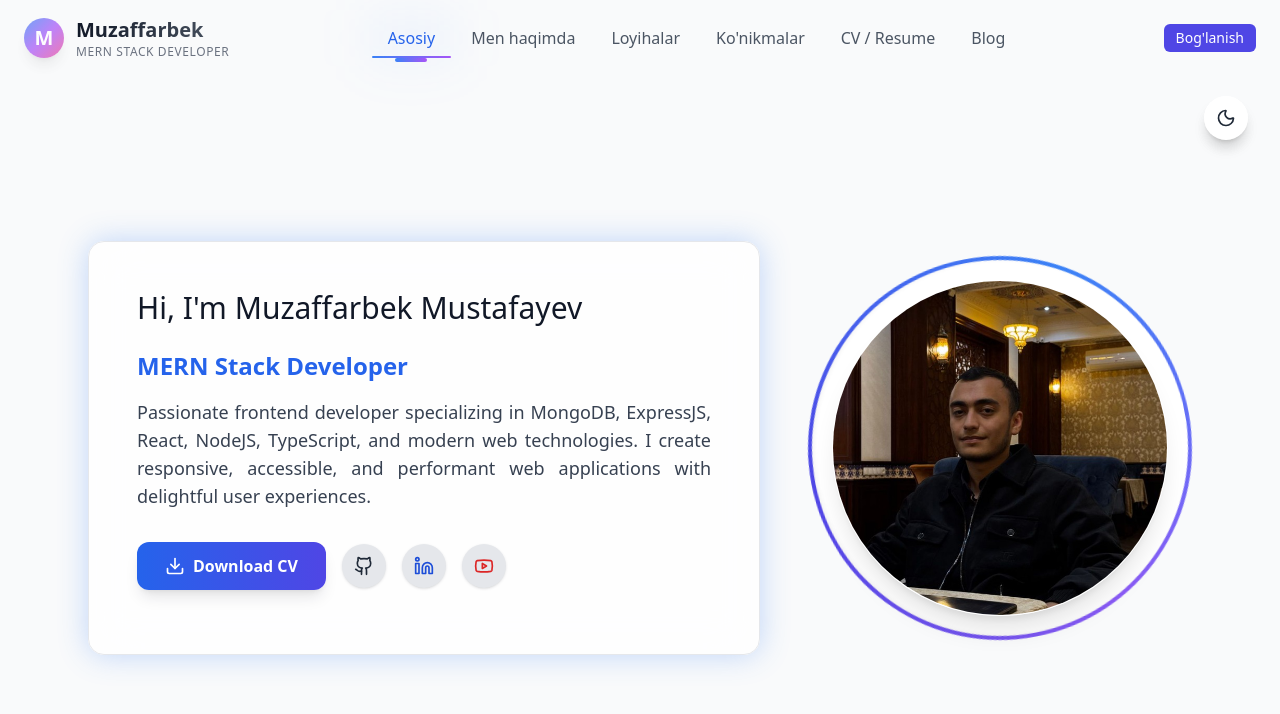
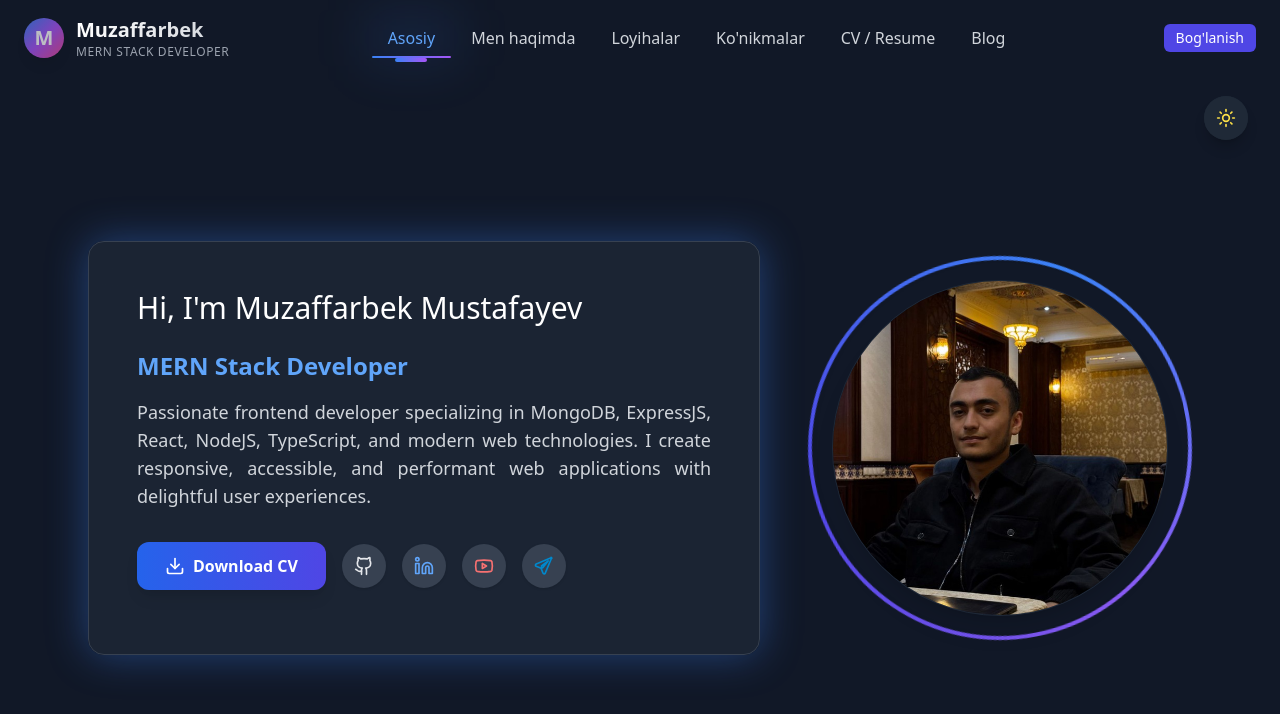
Before and after one commit to muzaffarbekmustafayevgit/AboutMeCli, a React (Vite) app: page / in a window 1280 px wide. Shown: the top 714 px of the page. Built offline with nearby package versions, Linux system fonts and the light colour scheme.

Commit message:
home pages links updated

```diff
--- /dev/null
+++ b/src/components/TelegramIcon.jsx
@@ -0,0 +1,16 @@
+const TelegramIcon = ({ size = 24, color = "#0088cc" }) => (
+  <svg
+    width={size}
+    height={size}
+    viewBox="0 0 24 24"
+    fill="none"
+    stroke={color}
+    strokeWidth="2"
+    strokeLinecap="round"
+    strokeLinejoin="round"
+  >
+    <path d="M21.382 2.618a1.5 1.5 0 0 0-1.622-.254L2.618 9.618a1.5 1.5 0 0 0 .038 2.754l5.803 2.28 2.28 5.803a1.5 1.5 0 0 0 2.754.038l7.254-17.142a1.5 1.5 0 0 0-.254-1.622zM9.5 14.5l-.5-2.5 8-6-6.5 8z"/>
+  </svg>
+);
+
+export default TelegramIcon;
--- a/src/components/ThemeToggle.jsx
+++ b/src/components/ThemeToggle.jsx
@@ -2,14 +2,8 @@ import React, { useState, useEffect } from "react";
 import { Moon, Sun } from "lucide-react";
 
 const ThemeToggle = () => {
-  const [isDark, setIsDark] = useState(() => {
-    if (typeof window !== "undefined") {
-      const saved = localStorage.getItem("darkMode");
-      if (saved !== null) return saved === "true";
-      return window.matchMedia("(prefers-color-scheme: dark)").matches;
-    }
-    return false;
-  });
+  // Default dark mode = true
+  const [isDark, setIsDark] = useState(true);
 
   useEffect(() => {
     const html = document.documentElement;
--- /dev/null
+++ b/src/data/socialMedias.js
@@ -0,0 +1,15 @@
+export const socialMedias = {
+  git_hub: {
+    path: "https://github.com/muzaffarbekmustafayevgit",
+    label: "GitHub",
+  },
+  linkedin: {
+    path: "https://www.linkedin.com/in/muzaffarbek-mustafayev-121846278",
+    label: "LinkedIn",
+  },
+  youtube: {
+    path: "https://www.youtube.com/@muzaffarbekmustafayev",
+    label: "YouTube",
+  },
+  telegram: { path: "https://t.me/MuzaffarbeksPortfolio", label: "Telegram" },
+};
--- a/src/pages/Home.jsx
+++ b/src/pages/Home.jsx
@@ -1,7 +1,17 @@
 import React, { useState, useEffect } from "react";
-import { Download, Github, Linkedin, Youtube, Moon, Sun } from "lucide-react";
+import {
+  Download,
+  Github,
+  Linkedin,
+  Youtube,
+  Moon,
+  Icon,
+  Sun,
+} from "lucide-react";
 import MyImage from "../assets/USER.jpg";
 import ThemeToggle from "../components/ThemeToggle";
+import TelegramIcon from "../components/TelegramIcon";
+import { socialMedias } from "../data/socialMedias";
 /*************  ✨ Windsurf Command ⭐  *************/
 /**
  * Home page component
@@ -65,22 +75,32 @@ function Home() {
 
           <div className="flex justify-center sm:justify-start gap-3 sm:gap-4 pt-2 sm:pt-0">
             <a
-              href="#"
+              href={socialMedias.git_hub.path}
+              target="_blank"
               className="p-2 sm:p-3 bg-gray-200 dark:bg-gray-700 rounded-full shadow hover:shadow-lg hover:-translate-y-0.5 transition-all"
             >
               <Github className="text-gray-800 dark:text-gray-200 w-4 h-4 sm:w-5 sm:h-5" />
             </a>
             <a
-              href="#"
+              target="_blank"
+              href={socialMedias.linkedin.path}
               className="p-2 sm:p-3 bg-gray-200 dark:bg-gray-700 rounded-full shadow hover:shadow-lg hover:-translate-y-0.5 transition-all"
             >
               <Linkedin className="text-blue-700 dark:text-blue-400 w-4 h-4 sm:w-5 sm:h-5" />
             </a>
             <a
-              href="#"
+              target="_blank"
+              href={socialMedias.youtube.path}
               className="p-2 sm:p-3 bg-gray-200 dark:bg-gray-700 rounded-full shadow hover:shadow-lg hover:-translate-y-0.5 transition-all"
             >
               <Youtube className="text-red-600 dark:text-red-400 w-4 h-4 sm:w-5 sm:h-5" />
+            </a>
+            <a
+              target="_blank"
+              href={socialMedias.telegram.path}
+              className="p-2 sm:p-3 bg-gray-200 dark:bg-gray-700 rounded-full shadow hover:shadow-lg hover:-translate-y-0.5 transition-all"
+            >
+              <TelegramIcon size={20} color="#0088cc" />
             </a>
           </div>
         </div>
@@ -107,7 +127,6 @@ function Home() {
         </div>
       </div>
 
-
       {/* Responsive adjustments */}
       <style>{`
     @media (max-width: 640px) {
```
Lines whose indentation alone changed are shown as unchanged.
